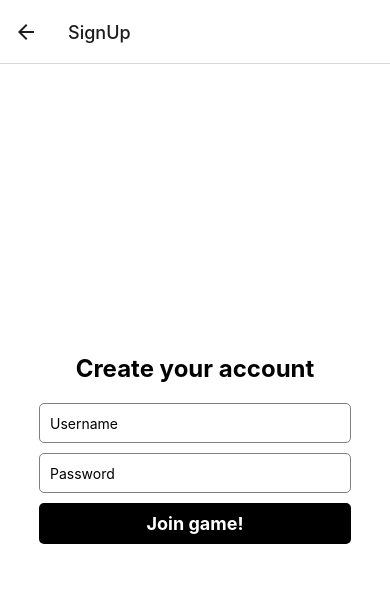
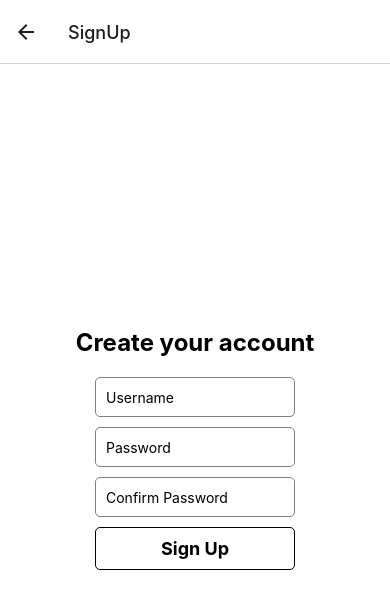
Before and after one commit to WinsomeTang/Waste-Watchers, a React Native app in the folder WasteWatchers/: screen /SignUp in a window 390 px wide. Shown: the top 608 px of the page. Built offline with nearby package versions, Linux system fonts and the light colour scheme.

Commit message:
signup login logic added

```diff
--- a/WasteWatchers/App.js
+++ b/WasteWatchers/App.js
@@ -5,7 +5,7 @@ import React from 'react';
 import { NavigationContainer } from '@react-navigation/native';
 import { createStackNavigator } from '@react-navigation/stack';
 import SignUpPage from './SignUpPage';
-import LoginPage from './LogInPage';
+import LogInPage from './LogInPage';
 
 async function changeScreenOrientation() {
   await ScreenOrientation.lockAsync(ScreenOrientation.OrientationLock.LANDSCAPE_LEFT);
@@ -16,40 +16,42 @@ const Stack = createStackNavigator();
 export default function App() {
   changeScreenOrientation();
 
-  const handleSignUpPress = () => {
-    // Implement navigation or other actions for sign up button press
-    console.log('Sign Up button pressed');
-  };
-
-  const handleLogInPress = () => {
-      // Implement navigation or other actions for log in button press
-      console.log('Log In button pressed');
-    };
-
   return (
     <NavigationContainer>
       <Stack.Navigator initialRouteName="Home">
         <Stack.Screen name="Home" component={HomeScreen} />
         <Stack.Screen name="SignUp" component={SignUpPage} />
-        <Stack.Screen name="LogIn" component={LoginPage} />
+        <Stack.Screen name="LogIn" component={LogInPage} />
       </Stack.Navigator>
     </NavigationContainer>
   );
 }
 
 function HomeScreen({ navigation }) {
+  const handleSignUpPress = () => {
+    // Implement navigation or other actions for sign up button press
+    console.log('Sign Up button pressed');
+    navigation.navigate('SignUp');
+  };
+
+  const handleLogInPress = () => {
+      // Implement navigation or other actions for log in button press
+      console.log('Log In button pressed');
+      navigation.navigate('LogIn');
+  };
+
   return (
     <View style={styles.container}>
       <Text style={styles.title}>Waste Watchers</Text>
       <TouchableOpacity
       style={styles.loginButton}
-      onPress={() => navigation.navigate('LogIn')}
+      onPress={handleLogInPress}
       >
         <Text style={styles.buttonText}>Log In</Text>
       </TouchableOpacity>
       <TouchableOpacity
         style={styles.signupButton}
-        onPress={() => navigation.navigate('SignUp')}
+        onPress={handleSignUpPress}
       >
         <Text style={styles.signupButtonText}>Sign Up</Text>
       </TouchableOpacity>
@@ -98,11 +100,3 @@ const styles = StyleSheet.create({
     textAlign: 'center',
   },
 });
-
-// git add *
-// git commit -m "uwu"
-// git push origin main
-
-//if conflicts:
-  // git stash
-  // git pul;
--- a/WasteWatchers/LogInPage.js
+++ b/WasteWatchers/LogInPage.js
@@ -1,5 +1,6 @@
 import React, { useState } from 'react';
 import { StyleSheet, Text, TextInput, TouchableOpacity, View } from 'react-native';
+import { findUser } from './Users'; // Import the findUser function from Users.js
 
 export default function LogInPage({ navigation }) {
   const [username, setUsername] = useState('');
@@ -8,7 +9,7 @@ export default function LogInPage({ navigation }) {
 
   const handleLogin = () => {
     // Check if username exists in the array
-        const user = users.find((user) => user.username === username);
+    const user = findUser(username); // Call the findUser function from Users.js to find the user
     if (!user) {
       setError('Username does not exist');
       return;
@@ -25,29 +26,29 @@ export default function LogInPage({ navigation }) {
     // You can navigate to other screens or perform other actions here
   };
 
-
-
   return (
     <View style={styles.container}>
       <Text style={styles.title}>Welcome Back !</Text>
-      <TextInput style={styles.input} placeholder="Username" />
-      <TextInput style={styles.input} placeholder="Password" secureTextEntry />
-      <TouchableOpacity
-        style={styles.loginButton}
-        onPress={() => {
-          // Implement actions for log in button press
-          console.log('Join Game! button pressed');
-          // You can navigate to other screens or perform other actions here
-        }}
-      >
+      <TextInput
+        style={styles.input}
+        placeholder="Username"
+        value={username}
+        onChangeText={(text) => setUsername(text)}
+      />
+      <TextInput
+        style={styles.input}
+        placeholder="Password"
+        secureTextEntry
+        value={password}
+        onChangeText={(text) => setPassword(text)}
+      />
+      {error !== '' && <Text style={styles.errorText}>{error}</Text>}
+      <TouchableOpacity style={styles.loginButton} onPress={handleLogin}>
         <Text style={styles.buttonText}>Join game!</Text>
       </TouchableOpacity>
     </View>
   );
 }
-
-const users = []; // Array to store user objects
-
 
 const styles = StyleSheet.create({
   container: {
@@ -83,4 +84,9 @@ const styles = StyleSheet.create({
     fontWeight: 'bold',
     textAlign: 'center',
   },
+  errorText: {
+    color: 'red',
+    fontSize: 14,
+    marginBottom: 10,
+  },
 });
--- a/WasteWatchers/SignUpPage.js
+++ b/WasteWatchers/SignUpPage.js
@@ -1,25 +1,52 @@
 import React, { useState } from 'react';
 import { StyleSheet, Text, TextInput, TouchableOpacity, View } from 'react-native';
+import { addUser } from './Users'; // Import the addUser function from Users.js
 
 export default function SignUpPage({ navigation }) {
   const [username, setUsername] = useState('');
   const [password, setPassword] = useState('');
+  const [confirmPassword, setConfirmPassword] = useState('');
   const [error, setError] = useState('');
 
   const handleSignUp = () => {
     // Check for empty fields
-    if (username === '' || password === '') {
+    if (username === '' || password === '' || confirmPassword === '') {
       setError('Please fill out all fields');
+      return;
+    }
+
+    // Check password requirements
+    if (!validatePassword(password)) {
+      setError('Password must be 6-16 characters, and have numbers and special characters');
+      return;
+    }
+
+    // Check if password and confirm password match
+    if (password !== confirmPassword) {
+      setError('Password and confirm password do not match');
       return;
     }
 
     // Store username and password in an array
     const user = { username, password };
-    users.push(user); // users is the array to store user objects
+    addUser(user); // Call the addUser function from Users.js to add the user
 
     // Implement actions for sign up button press
     console.log('Join Game! button pressed');
     // You can navigate to other screens or perform other actions here
+
+    navigation.navigate('LogIn');
+  };
+
+  const validatePassword = (password) => {
+    // Password must be 6-16 characters
+    if (password.length < 6 || password.length > 16) {
+      return false;
+    }
+
+    // Password must have numbers and special characters
+    const regex = /^(?=.*\d)(?=.*[!@#$%^&*])(?=.*[a-zA-Z]).{6,16}$/;
+    return regex.test(password);
   };
 
   return (
@@ -38,15 +65,20 @@ export default function SignUpPage({ navigation }) {
         value={password}
         onChangeText={(text) => setPassword(text)}
       />
+      <TextInput
+        style={styles.input}
+        placeholder="Confirm Password"
+        secureTextEntry
+        value={confirmPassword}
+        onChangeText={(text) => setConfirmPassword(text)}
+      />
       {error !== '' && <Text style={styles.errorText}>{error}</Text>}
       <TouchableOpacity style={styles.signupButton} onPress={handleSignUp}>
-        <Text style={styles.buttonText}>Join game!</Text>
+        <Text style={styles.signupButtonText}>Sign Up</Text>
       </TouchableOpacity>
     </View>
   );
 }
-const users = []; // Array to store user objects
-
 
 const styles = StyleSheet.create({
   container: {
@@ -61,23 +93,25 @@ const styles = StyleSheet.create({
     marginBottom: 20,
   },
   input: {
-    width: '80%',
+    width: 200,
     height: 40,
     borderColor: 'gray',
     borderWidth: 1,
     borderRadius: 5,
-    padding: 10,
+    paddingLeft: 10,
     marginBottom: 10,
   },
   signupButton: {
-    width: '80%',
-    backgroundColor: 'black',
+    width: 200,
+    backgroundColor: 'white',
+    borderWidth: 1,
+    borderColor: 'black',
     padding: 10,
     borderRadius: 5,
     marginBottom: 10,
   },
-  buttonText: {
-    color: 'white',
+  signupButtonText: {
+    color: 'black',
     fontSize: 18,
     fontWeight: 'bold',
     textAlign: 'center',
--- /dev/null
+++ b/WasteWatchers/Users.js
@@ -0,0 +1,15 @@
+const users = []; // Array to store user objects
+
+const addUser = (user) => {
+  users.push(user);
+};
+
+const findUser = (username) => {
+  return users.find((user) => user.username === username);
+};
+
+module.exports = {
+  users,
+  addUser,
+  findUser,
+};
```
Lines whose indentation alone changed are shown as unchanged.
